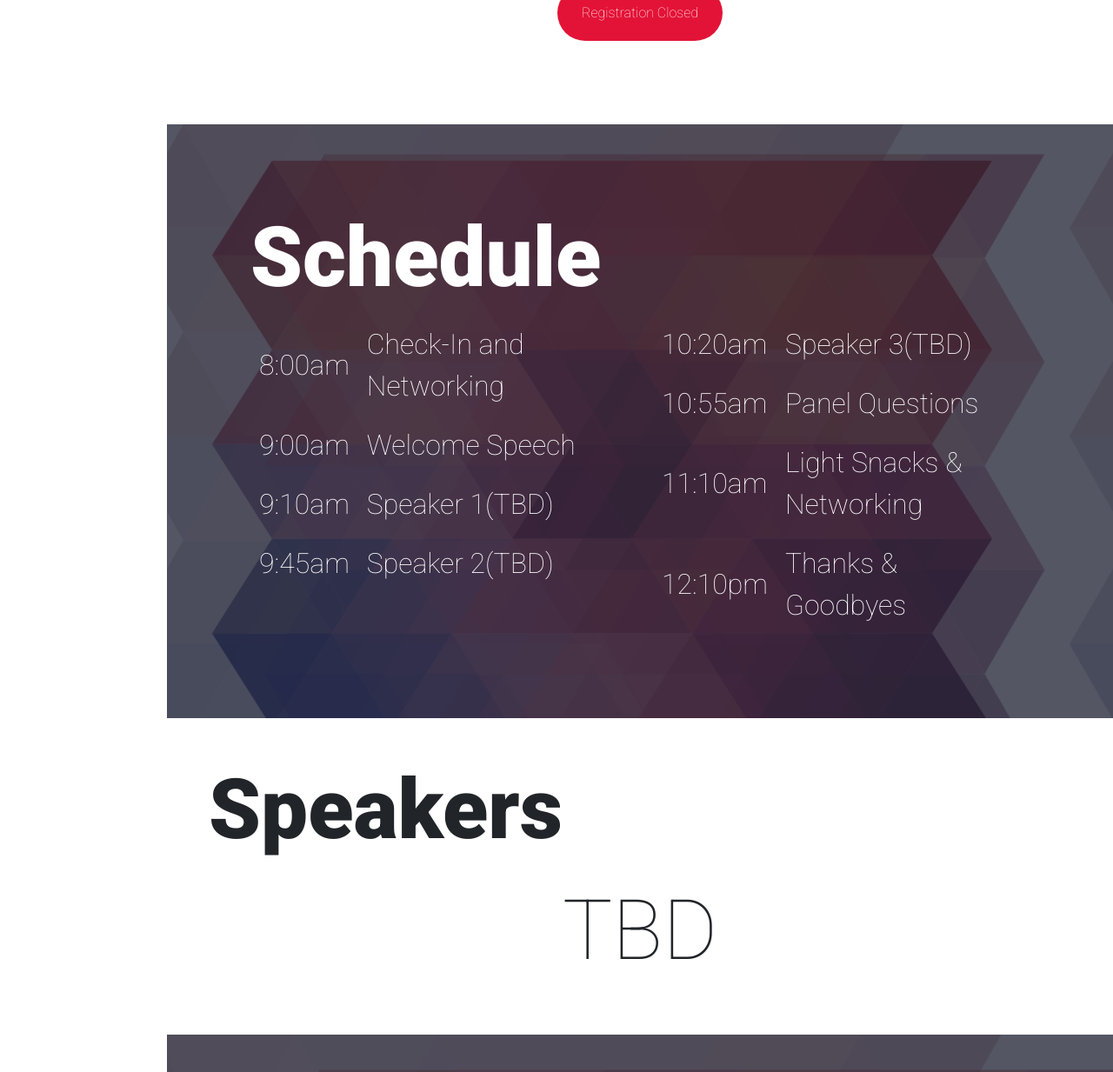
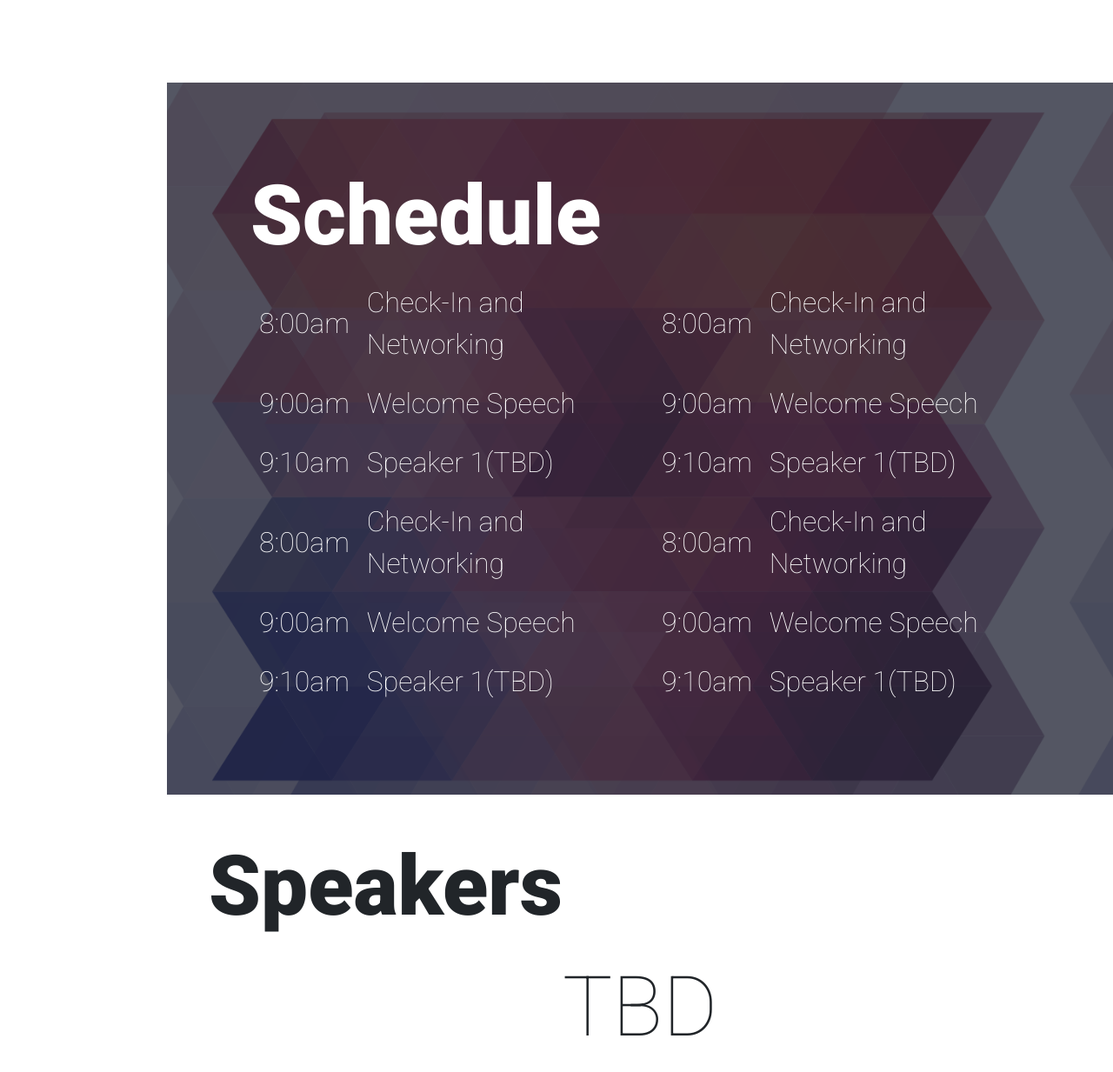
Before and after one commit to zkulphong/techsummit, a plain HTML site: page index.html in a window 1280 px wide. Shown: the part 1445-2678 px from the top of the page at 87% size. Drawn offline with nearby package versions, Linux system fonts and the light colour scheme.

Commit message:
Revert "Changed Wording & Update CSS"

```diff
--- a/index.html
+++ b/index.html
@@ -70,18 +70,17 @@
                                 <div id="about-text" class="text">
                                         The KU Tech Summit is the University of Kansas's flagship
                                         tech conference that brings students, engineers, researchers,
-                                        alumni, startups, and venture capitalists together to promote
-                                        entrepreneurship in the Midwest. This year's conference will
-                                        showcase six tech leaders who will present on the idea of
-                                        'The Day After Tomorrow' and what technology we can expect to
-                                        see in our lifetimes. Additionally, there will be networking
-                                        sessions and an expo to showcase startups and university research.
+                                        alumni, startups, and venture capitalists together to promote entrepreneurship
+                                        in the Midwest. This year's conference will showcase six technology leaders to
+                                        Big Data and Machine Learning. Additionally, there will be networking sessions
+                                        and
+                                        an expo to showcase startups and university research.
                                 </div>
 
                                 <a href="">
                                         <div id="about-button">
                                                 <a href="" id="about-button-text">
-                                                        Registration Closed
+                                                        Register Here!
                                                 </a>
                                         </div>
                                 </a>
@@ -115,36 +114,57 @@
 
                                                         </tr>
                                                         <tr>
-                                                                <th>9:45am</th>
-                                                                <th>Speaker 2(TBD)</th>
+                                                                <th>8:00am</th>
+                                                                <th>Check-In and Networking</th>
 
                                                         </tr>
+                                                        <tr>
+                                                                <th>9:00am</th>
+                                                                <th>Welcome Speech</th>
+
+                                                        </tr>
+                                                        <tr>
+                                                                <th>9:10am</th>
+                                                                <th>Speaker 1(TBD)</th>
+
+                                                        </tr>
+
 
                                                 </table>
                                         </div>
                                         <div class="col-md-6">
                                                 <table>
-
                                                         <tr>
-                                                                <th>10:20am</th>
-                                                                <th>Speaker 3(TBD)</th>
+                                                                <th>8:00am</th>
+                                                                <th>Check-In and Networking</th>
 
                                                         </tr>
                                                         <tr>
-                                                                <th>10:55am</th>
-                                                                <th>Panel Questions</th>
+                                                                <th>9:00am</th>
+                                                                <th>Welcome Speech</th>
 
                                                         </tr>
                                                         <tr>
-                                                                <th>11:10am</th>
-                                                                <th>Light Snacks & Networking</th>
+                                                                <th>9:10am</th>
+                                                                <th>Speaker 1(TBD)</th>
 
                                                         </tr>
                                                         <tr>
-                                                                <th>12:10pm</th>
-                                                                <th>Thanks & Goodbyes</th>
+                                                                <th>8:00am</th>
+                                                                <th>Check-In and Networking</th>
 
                                                         </tr>
+                                                        <tr>
+                                                                <th>9:00am</th>
+                                                                <th>Welcome Speech</th>
+
+                                                        </tr>
+                                                        <tr>
+                                                                <th>9:10am</th>
+                                                                <th>Speaker 1(TBD)</th>
+
+                                                        </tr>
+
 
                                                 </table>
                                         </div>
@@ -235,7 +255,7 @@
                                                         <img class="pic-normal" src="team-profiles/simeon.jpeg">
                                                         <h2>Simeon Bowman</h2>
                                                         <h5>B.S. Supply Chain Management</h5>
-                                                        <p>Involved Heavily In KC Startup Culture</p>
+                                                        <p>Short Blurb About Yourself</p>
 
 
                                                 </div>
```
